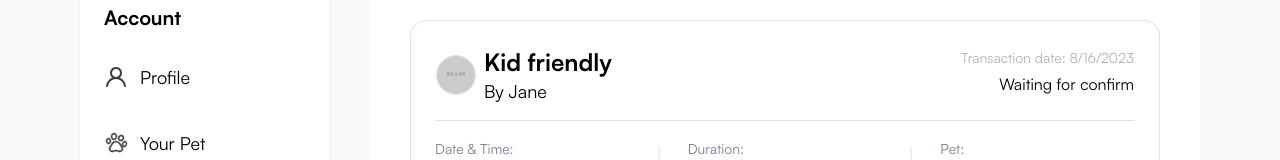
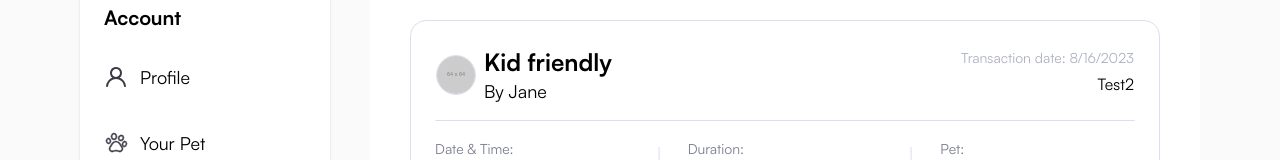
Before and after one commit to nathkit/petsitter, a React (Vite) app in the folder client/: page /userManagement in a window 1280 px wide. Both pictures are taken after a click on the button "Booking History". Shown: the part 140-300 px from the top of the page. Built offline with nearby package versions, Linux system fonts and the light colour scheme; no server answers.

Commit message:
edit: booking history page

```diff
--- a/client/src/components/UserManagement/BookingHistory/BookingHistory.jsx
+++ b/client/src/components/UserManagement/BookingHistory/BookingHistory.jsx
@@ -1,6 +1,8 @@
 import Avatar from "@mui/material/Avatar";
 import Line from "../../../assets/img/Line.png";
 import BookingHistoryDetail from "./BookingHistoryDetail";
+import { useContext } from "react";
+import { BookingStatusContext } from "../../../contexts/BookingStatusContext";
 
 export const petData = [
   {
@@ -8,7 +10,7 @@ export const petData = [
     trade_name: "Kid friendly",
     pet_sitter_name: "Jane",
     transaction_date: "8/16/2023",
-    status: "Waiting for confirm",
+    status: "Test2",
     date: "3/11/2022",
     starttime: "12 PM",
     endtime: "13 PM",
@@ -70,9 +72,22 @@ export const petData = [
 ];
 
 function BookingHistory() {
+  const { status, setStatus } = useContext(BookingStatusContext);
+  console.log("data", status);
+  const data = status;
+
+  // เอาไว้ใช้ตอนที่ owner / sitter กด button เพื่อเปลี่ยน status
+  const handleClick = (id) => {
+    const updateStatus = data.map((card) => {
+      return card.id === id ? { ...card, status: "Test" } : card;
+    });
+    setStatus(updateStatus);
+  };
+
   return (
     <section className="booking-history flex flex-col gap-6">
-      {petData.map((card) => {
+      {Array.isArray(data) !== undefined &&
+        data.map((card) => {
           return (
             <div
               className="booking-history-container border border-gray-200 rounded-2xl p-6"
@@ -94,7 +109,12 @@ function BookingHistory() {
                   <p className=" text-body3 text-gray-300 text-right">
                     Transaction date: {card.transaction_date}
                   </p>
-                <h5 className=" text-right text-body2"> {card.status}</h5>
+                  <h5
+                    className=" text-right text-body2"
+                    onClick={() => handleClick(card.id)}
+                  >
+                    {card.status}
+                  </h5>
                 </div>
               </header>
               <main className="pt-4 flex gap-x-7 items-center">
--- a/client/src/contexts/BookingContext.jsx
+++ /dev/null
@@ -1,28 +0,0 @@
-import React from "react";
-import { useState } from "react";
-
-const BookingContext = React.createContext();
-
-function BookingProvider(props) {
-  const [disableButtonBooking1, setDisableButtonBooking1] = useState([]);
-  const [disableButtonBooking2, setDisableButtonBooking2] = useState();
-  const [disableButtonBooking3, setDisableButtonBooking3] = useState(true);
-  return (
-    <BookingContext.Provider
-      value={{
-        disableButtonBooking1,
-        setDisableButtonBooking1,
-        disableButtonBooking2,
-        setDisableButtonBooking2,
-        disableButtonBooking3,
-        setDisableButtonBooking3,
-      }}
-    >
-      {props.children}
-    </BookingContext.Provider>
-  );
-}
-
-const useBooking = () => React.useContext(BookingContext);
-
-export { BookingProvider, useBooking };
--- /dev/null
+++ b/client/src/contexts/BookingStatusContext.jsx
@@ -0,0 +1,20 @@
+import React, { createContext, useEffect, useState } from "react";
+import { petData } from "../components/UserManagement/BookingHistory/BookingHistory"; // Adjust the import path as needed
+
+const BookingStatusContext = createContext({});
+
+function BookingStatusProvider({ children }) {
+  const [status, setStatus] = useState(petData);
+
+  useEffect(() => {
+    console.log(status);
+  }, []);
+
+  return (
+    <BookingStatusContext.Provider value={{ status, setStatus }}>
+      {children}
+    </BookingStatusContext.Provider>
+  );
+}
+
+export { BookingStatusContext, BookingStatusProvider };
```
Also changed, not shown: client/src/pages/UserManagementPage.jsx (+10 -2 lines). Lines whose indentation alone changed are shown as unchanged.
